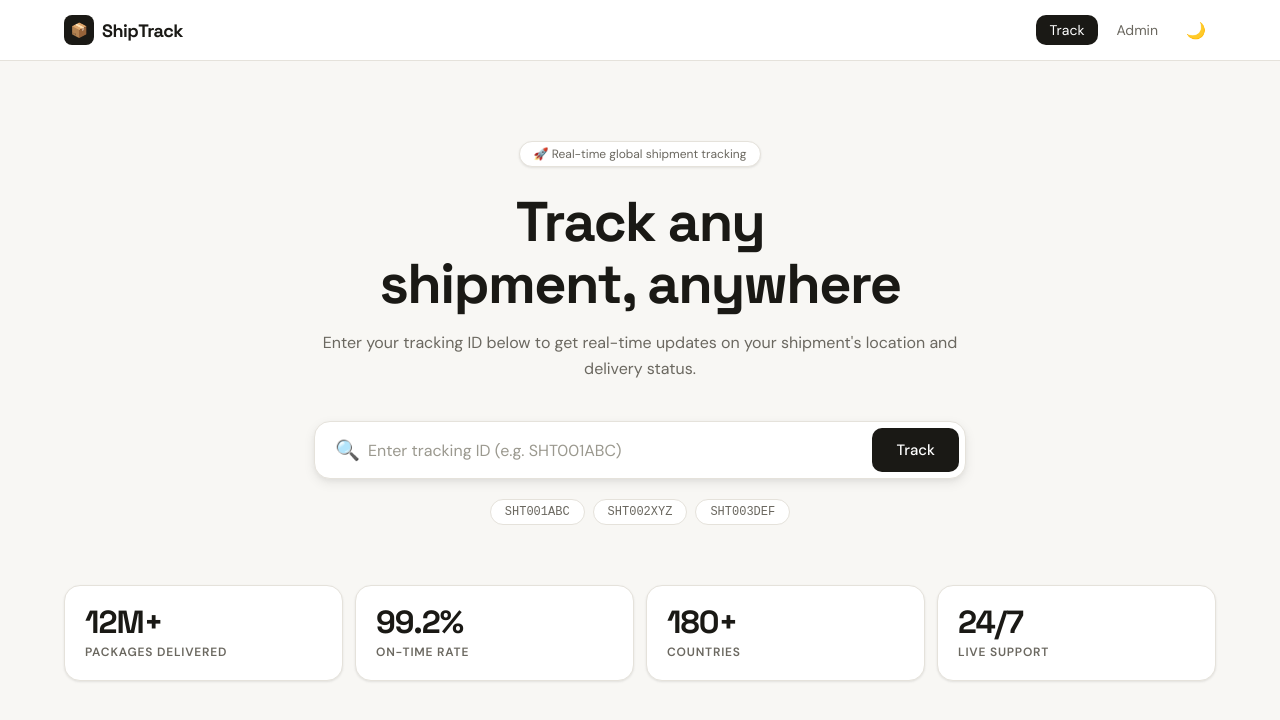
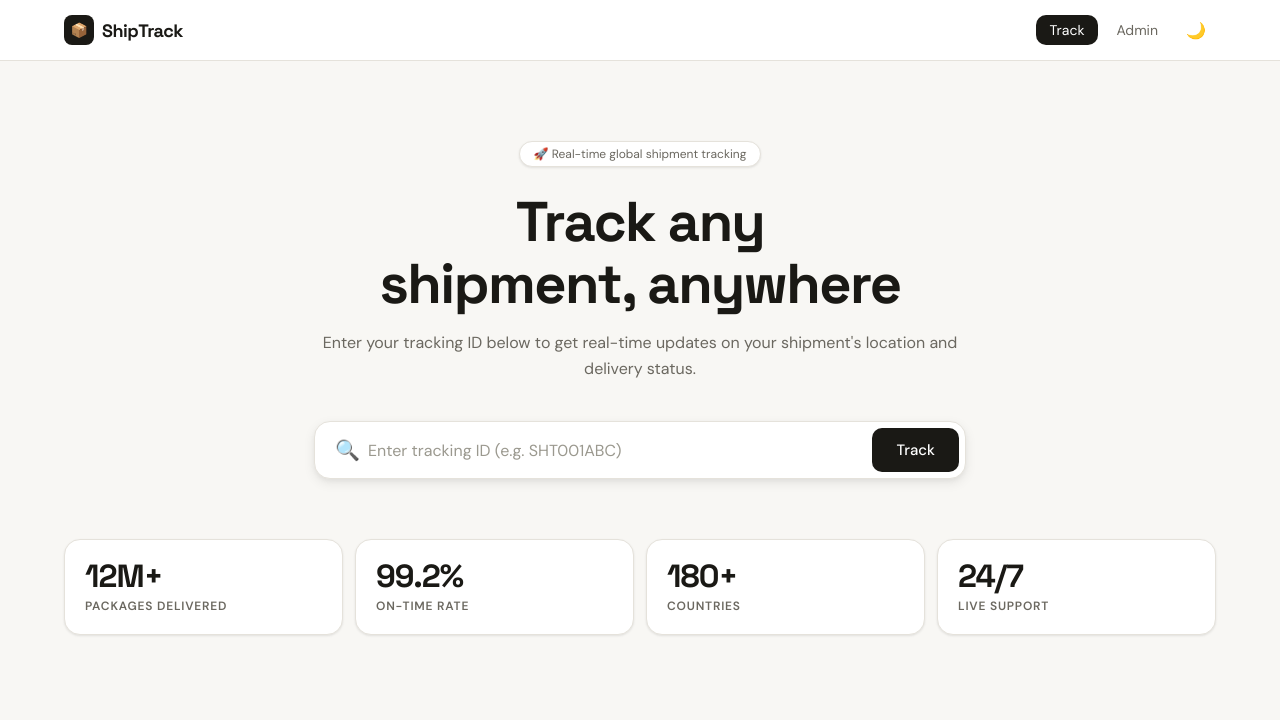
Before and after one commit to B-r-i-t/ship_tracking, a React (Create React App) app: page / in a window 1280 px wide. Shown: the top 720 px of the page. Built offline with nearby package versions, Linux system fonts and the light colour scheme.

Commit message:
remove example tracking chips

```diff
--- a/src/App.js
+++ b/src/App.js
@@ -414,13 +414,7 @@ function Home({ onTrack }) {
             {loading ? <span className="spinner" /> : "Track"}
           </button>
         </div>
-        <div className="examples">
-          {["SHT001ABC", "SHT002XYZ", "SHT003DEF"].map(id => (
-            <span key={id} className="example-chip" onClick={() => { setInput(id); handleSearch(id); }}>
-              {id}
-            </span>
-          ))}
-        </div>
+
       </div>
 
       {error && (
```
